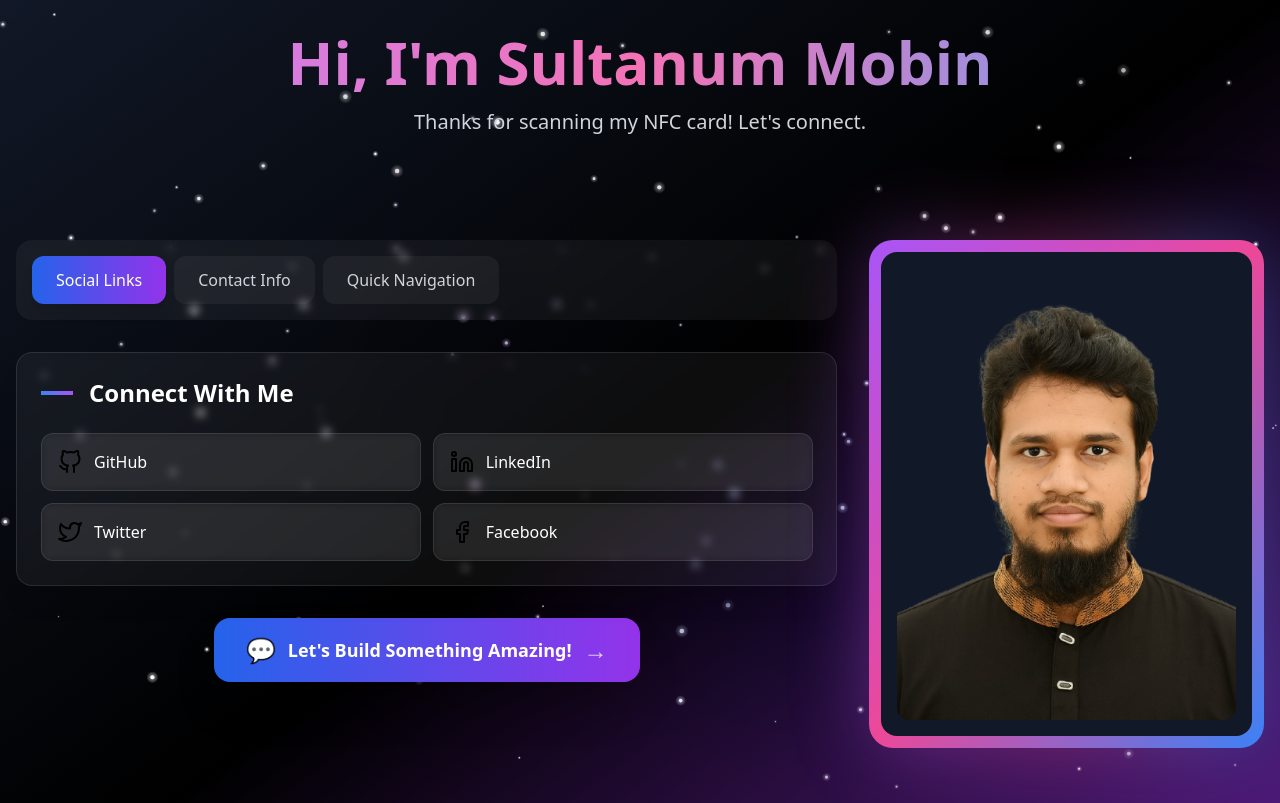
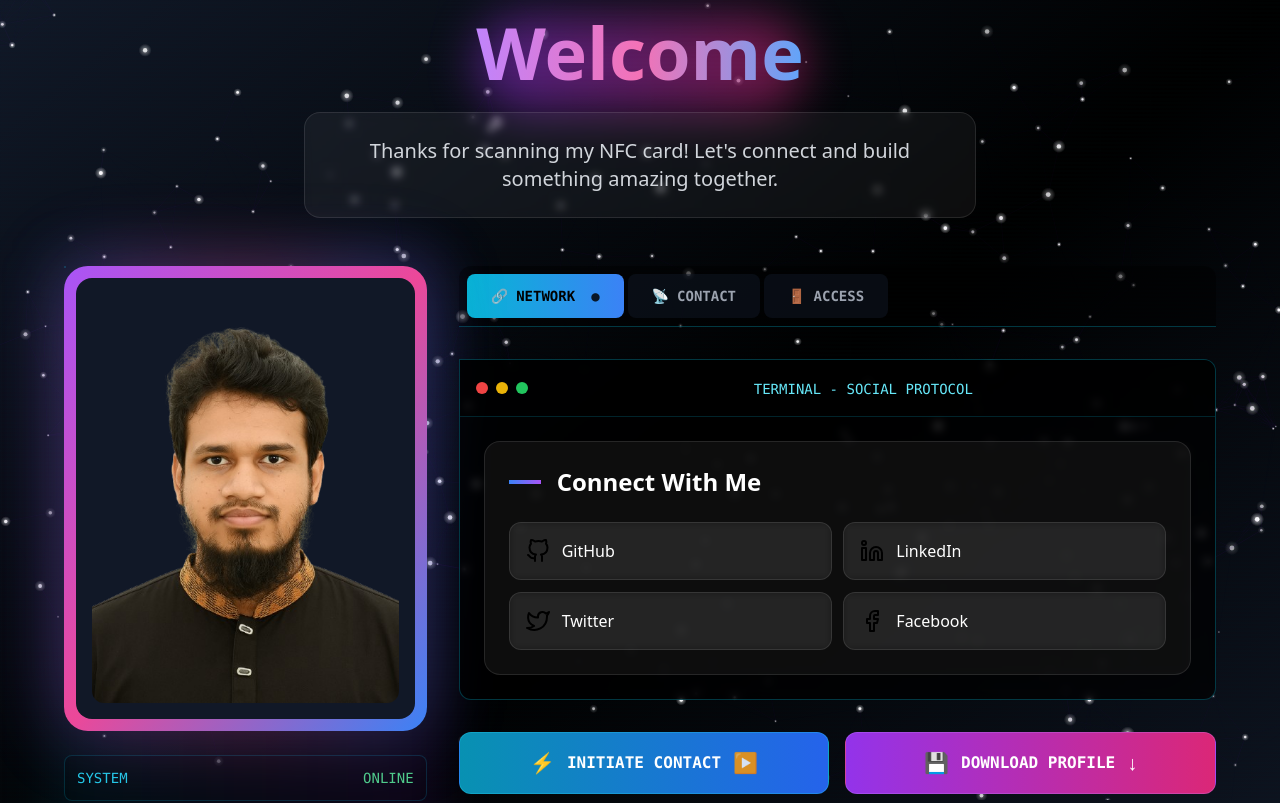
Before and after one commit to smsultan76/portfolio, a Next.js app: page /scan in a window 1280 px wide. Shown: the top 803 px of the page. Built offline with nearby package versions, Linux system fonts and the light colour scheme.

Commit message:
Redesign nfc page

```diff
--- a/app/scan/page.tsx
+++ b/app/scan/page.tsx
@@ -9,153 +9,188 @@ import { USER_CONFIG } from '@/app/config/user-config';
 
 export default function NFCRedirectPage() {
   const [activeTab, setActiveTab] = useState<'social' | 'contact' | 'navigation'>('social');
-  const [showPhotoModal, setShowPhotoModal] = useState(false);
+  const [isHovering, setIsHovering] = useState(false);
 
   const tabs = [
-    { id: 'social', label: 'Social Links' },
-    { id: 'contact', label: 'Contact Info' },
-    { id: 'navigation', label: 'Quick Navigation' },
+    { id: 'social', label: 'NETWORK', icon: '🔗', color: 'from-cyan-500 to-blue-500' },
+    { id: 'contact', label: 'CONTACT', icon: '📡', color: 'from-purple-500 to-pink-500' },
+    { id: 'navigation', label: 'ACCESS', icon: '🚪', color: 'from-green-500 to-emerald-500' },
   ] as const;
 
   return (
-    <div className="relative min-h-screen overflow-hidden bg-gradient-to-br from-gray-900 via-black to-purple-900">
-      {/* Animated Star Background */}
-      <StarBackground starCount={150} mouseFollowStrength={0.4} />
+    <div className="relative min-h-screen overflow-hidden bg-gradient-to-br from-gray-900 via-black to-gray-900">
+      {/* Cyberpunk Star Background */}
+      <StarBackground starCount={300} mouseFollowStrength={0.6} />
 
-      {/* Additional gradient overlays */}
-      <div className="absolute inset-0">
-        <div className="absolute top-1/4 left-1/4 w-96 h-96 bg-purple-500 rounded-full mix-blend-multiply filter blur-3xl opacity-10 animate-pulse" />
-        <div className="absolute bottom-1/4 right-1/4 w-96 h-96 bg-blue-500 rounded-full mix-blend-multiply filter blur-3xl opacity-10 animate-pulse delay-1000" />
-      </div>
+      {/* Grid overlay */}
+      <div className="absolute inset-0 bg-[linear-gradient(rgba(0,255,255,0.03)_1px,transparent_1px),linear-gradient(90deg,rgba(0,255,255,0.03)_1px,transparent_1px)] bg-[size:50px_50px] opacity-20" />
+
+      {/* Scan lines effect */}
+      <div className="absolute inset-0 bg-[linear-gradient(transparent_50%,rgba(0,255,255,0.02)_50%)] bg-[size:100%_4px] opacity-30" />
 
       {/* Main Content */}
-      <div className="relative z-10 container mx-auto px-4 py-8 min-h-screen flex flex-col">
-        {/* Header */}
-        <motion.header
-          initial={{ opacity: 0, y: -20 }}
+      <div className="relative z-10 min-h-screen flex items-center justify-center p-4">
+        <div className="w-full max-w-6xl">
+          {/* Holographic Header */}
+          <motion.div
+            initial={{ opacity: 0, y: -30 }}
             animate={{ opacity: 1, y: 0 }}
-          transition={{ duration: 0.5 }}
-          className="text-center mb-8 md:mb-12"
+            transition={{ duration: 0.6 }}
+            className="text-center mb-12"
           >
-          <h1 className="text-4xl md:text-6xl font-bold bg-gradient-to-r from-purple-400 via-pink-400 to-blue-400 bg-clip-text text-transparent mb-4">
-            Hi, I'm {USER_CONFIG.name}
+            <div className="relative inline-block">
+              <div className="absolute inset-0 bg-gradient-to-r from-purple-600 to-pink-600 blur-xl opacity-50 rounded-full" />
+              <h1 className="relative text-5xl md:text-7xl font-bold bg-gradient-to-r from-purple-400 via-pink-400 to-blue-400 bg-clip-text text-transparent mb-6">
+                Welcome
               </h1>
-          <p className="text-xl text-gray-300 mb-6 max-w-2xl mx-auto">
-            Thanks for scanning my NFC card! Let's connect.
+            </div>
+            <p className="text-xl text-gray-300 max-w-2xl mx-auto backdrop-blur-sm bg-white/5 rounded-2xl p-6 border border-white/10">
+              Thanks for scanning my NFC card! Let's connect and build something amazing together.
             </p>
-        </motion.header>
+          </motion.div>
 
-        {/* Main Content Area */}
-        <div className="flex-1 grid grid-cols-1 lg:grid-cols-3 gap-8 py-8">
-          {/* Left Column - Content Tabs */}
+          {/* Main Content Grid */}
+          <div className="grid grid-cols-1 lg:grid-cols-3 gap-8">
+            {/* Left: Profile Matrix */}
             <motion.div
-            initial={{ opacity: 0, x: -30 }}
+              initial={{ opacity: 0, x: -50 }}
               animate={{ opacity: 1, x: 0 }}
-            transition={{ duration: 0.6 }}
-            className="lg:col-span-2 space-y-8"
+              transition={{ duration: 0.6, delay: 0.2 }}
+              className="lg:col-span-1"
             >
-            {/* Tab Navigation */}
+              <div className="relative group">
+                {/* Matrix border */}
+                <div className="absolute -ins-2 bg-gradient-to-r from-cyan-600/20 to-purple-600/20 rounded-2xl border border-cyan-500/30" />
+                <div className="absolute -inset-4 bg-gradient-to-r from-cyan-600/10 to-purple-600/10 rounded-2xl blur-xl" />
+
+                <ProfileCard onPhotoClick={() => console.log('Photo clicked')} />
+
+                {/* Tech stats */}
+                <div className="mt-6 space-y-3">
+                  {[
+                    { label: 'SYSTEM', value: 'ONLINE', status: 'active' },
+                    { label: 'SECURITY', value: 'LEVEL 9', status: 'secure' },
+                    { label: 'CONNECTION', value: 'STABLE', status: 'good' },
+                  ].map((stat, idx) => (
+                    <div key={idx} className="flex justify-between items-center p-3 bg-black/50 rounded-lg border border-cyan-500/20">
+                      <span className="text-cyan-400 text-sm font-mono">{stat.label}</span>
+                      <span className={`text-sm font-mono ${
+                        stat.status === 'active' ? 'text-green-400' :
+                        stat.status === 'secure' ? 'text-yellow-400' : 'text-cyan-400'
+                      }`}>
+                        {stat.value}
+                      </span>
+                    </div>
+                  ))}
+                </div>
+              </div>
+            </motion.div>
+
+            {/* Right: Control Panel */}
             <motion.div
-              initial={{ opacity: 0, y: -20 }}
-              animate={{ opacity: 1, y: 0 }}
-              transition={{ duration: 0.4 }}
-              className="flex flex-wrap gap-2 backdrop-blur-sm bg-white/5 rounded-2xl p-4"
+              initial={{ opacity: 0, x: 50 }}
+              animate={{ opacity: 1, x: 0 }}
+              transition={{ duration: 0.6, delay: 0.4 }}
+              className="lg:col-span-2"
             >
+              {/* Terminal-style tabs */}
+              <div className="mb-8 flex space-x-1 bg-black/50 rounded-t-xl p-2 border-b border-cyan-500/30">
                 {tabs.map((tab) => (
                   <button
                     key={tab.id}
                     onClick={() => setActiveTab(tab.id)}
-                  className={`px-6 py-3 rounded-xl font-medium transition-all duration-300 ${
+                    className={`px-6 py-3 rounded-lg font-mono text-sm font-bold transition-all duration-300 flex items-center gap-2 ${
                       activeTab === tab.id
-                      ? 'bg-gradient-to-r from-blue-600 to-purple-600 text-white shadow-lg'
-                      : 'bg-white/5 text-gray-300 hover:bg-white/10'
+                        ? `bg-gradient-to-r ${tab.color} text-black`
+                        : 'bg-gray-900/50 text-gray-400 hover:text-cyan-300'
                     }`}
                   >
-                  {tab.label}
+                    <span>{tab.icon}</span>
+                    <span>{tab.label}</span>
+                    {activeTab === tab.id && (
+                      <span className="ml-2 animate-pulse">●</span>
+                    )}
                   </button>
                 ))}
-            </motion.div>
+              </div>
 
-            {/* Tab Content */}
-            <motion.div
-              key={activeTab}
-              initial={{ opacity: 0, y: 20 }}
-              animate={{ opacity: 1, y: 0 }}
-              transition={{ duration: 0.3 }}
+              {/* Terminal content */}
+              <div className="bg-black/70 rounded-b-xl rounded-tr-xl border border-cyan-500/30 backdrop-blur-sm overflow-hidden">
+                {/* Terminal header */}
+                <div className="flex items-center p-4 border-b border-cyan-500/20 bg-black/50">
+                  <div className="flex space-x-2">
+                    <div className="w-3 h-3 rounded-full bg-red-500" />
+                    <div className="w-3 h-3 rounded-full bg-yellow-500" />
+                    <div className="w-3 h-3 rounded-full bg-green-500" />
+                  </div>
+                  <div className="flex-1 text-center">
+                    <span className="text-cyan-300 font-mono text-sm">
+                      TERMINAL - {activeTab.toUpperCase()} PROTOCOL
+                    </span>
+                  </div>
+                </div>
+
+                {/* Content */}
+                <div className="p-6">
+                  <TabContent activeTab={activeTab} />
+                </div>
+              </div>
+
+              {/* Action Buttons - HUD Style */}
+              <div className="mt-8 grid grid-cols-1 sm:grid-cols-2 gap-4">
+                <motion.button
+                  whileHover={{ scale: 1.02 }}
+                  whileTap={{ scale: 0.98 }}
+                  className="group relative overflow-hidden bg-gradient-to-r from-cyan-600 to-blue-600 hover:from-cyan-700 hover:to-blue-700 text-white p-4 rounded-xl border border-cyan-400/30"
                 >
-              <TabContent activeTab={activeTab} />
-            </motion.div>
+                  <div className="absolute inset-0 bg-gradient-to-r from-cyan-400/20 to-transparent -translate-x-full group-hover:translate-x-full transition-transform duration-1000" />
+                  <div className="relative flex items-center justify-center gap-3">
+                    <span className="text-xl">⚡</span>
+                    <span className="font-mono font-bold">INITIATE CONTACT</span>
+                    <span className="text-xl animate-pulse">▶</span>
+                  </div>
+                </motion.button>
 
-            {/* Let's Talk Button */}
-            <motion.div
-              initial={{ opacity: 0, y: 20 }}
-              animate={{ opacity: 1, y: 0 }}
-              transition={{ duration: 0.4, delay: 0.8 }}
-              className="text-center"
+                <motion.button
+                  whileHover={{ scale: 1.02 }}
+                  whileTap={{ scale: 0.98 }}
+                  className="group relative overflow-hidden bg-gradient-to-r from-purple-600 to-pink-600 hover:from-purple-700 hover:to-pink-700 text-white p-4 rounded-xl border border-purple-400/30"
                 >
-              <motion.a
-                href="contact"
-                className="inline-flex items-center gap-3 bg-gradient-to-r from-blue-600 to-purple-600
-                         hover:from-blue-700 hover:to-purple-700 text-white px-8 py-4 rounded-2xl
-                         font-semibold text-lg transition-all duration-300 shadow-2xl hover:shadow-3xl"
-                whileHover={{ scale: 1.05, y: -3 }}
-                whileTap={{ scale: 0.95 }}
-              >
-                <span className="text-2xl">💬</span>
-                <span>Let's Build Something Amazing!</span>
-                <span className="text-2xl animate-pulse">→</span>
-              </motion.a>
-            </motion.div>
-          </motion.div>
-
-          {/* Right Column - Profile Card */}
-          <motion.div
-            initial={{ opacity: 0, x: 30 }}
-            animate={{ opacity: 1, x: 0 }}
-            transition={{ duration: 0.6, delay: 0.2 }}
-            className="flex justify-center lg:justify-end items-start"
-          >
-            <ProfileCard onPhotoClick={() => setShowPhotoModal(true)} />
+                  <div className="absolute inset-0 bg-gradient-to-r from-purple-400/20 to-transparent -translate-x-full group-hover:translate-x-full transition-transform duration-1000" />
+                  <div className="relative flex items-center justify-center gap-3">
+                    <span className="text-xl">💾</span>
+                    <span className="font-mono font-bold">DOWNLOAD PROFILE</span>
+                    <span className="text-xl">↓</span>
+                  </div>
+                </motion.button>
+              </div>
             </motion.div>
           </div>
 
-        {/* Simple Footer */}
+          {/* Footer - Status Bar */}
           <motion.div
             initial={{ opacity: 0 }}
             animate={{ opacity: 1 }}
-          transition={{ duration: 0.5, delay: 1 }}
-          className="mt-8 pt-8 border-t border-white/10 text-center text-gray-400 text-sm"
+            transition={{ delay: 1 }}
+            className="mt-12 p-4 bg-black/50 rounded-xl border border-cyan-500/20"
           >
-          <p>© {new Date().getFullYear()} {USER_CONFIG.name}. All rights reserved.</p>
-          <p className="mt-2">Scan NFC card again to revisit this page</p>
+            <div className="flex flex-col md:flex-row justify-between items-center gap-4">
+              <div className="flex items-center gap-4">
+                <div className="flex items-center gap-2">
+                  <div className="w-2 h-2 rounded-full bg-green-500 animate-pulse" />
+                  <span className="text-cyan-300 font-mono text-sm">SYSTEM ACTIVE</span>
+                </div>
+                <div className="text-gray-400 text-sm font-mono">
+                  LAST ACCESS: {new Date().toLocaleDateString()}
+                </div>
+              </div>
+              <div className="text-gray-500 text-sm font-mono">
+                NFC SCAN PROTOCOL v2.0 • {USER_CONFIG.name.toUpperCase()}
+              </div>
+            </div>
           </motion.div>
         </div>
-
-      {/* Photo Modal */}
-      {showPhotoModal && (
-        <motion.div
-          initial={{ opacity: 0 }}
-          animate={{ opacity: 1 }}
-          exit={{ opacity: 0 }}
-          className="fixed inset-0 z-50 flex items-center justify-center bg-black/80 backdrop-blur-sm"
-          onClick={() => setShowPhotoModal(false)}
-        >
-          <motion.div
-            initial={{ scale: 0.8 }}
-            animate={{ scale: 1 }}
-            className="relative max-w-4xl max-h-[80vh]"
-            onClick={(e) => e.stopPropagation()}
-          >
-            {/* Modal content would go here */}
-            <button
-              onClick={() => setShowPhotoModal(false)}
-              className="absolute -top-10 right-0 text-white text-2xl"
-            >
-              ✕
-            </button>
-          </motion.div>
-        </motion.div>
-      )}
+      </div>
     </div>
   );
 }
```
Lines whose indentation alone changed are shown as unchanged.
